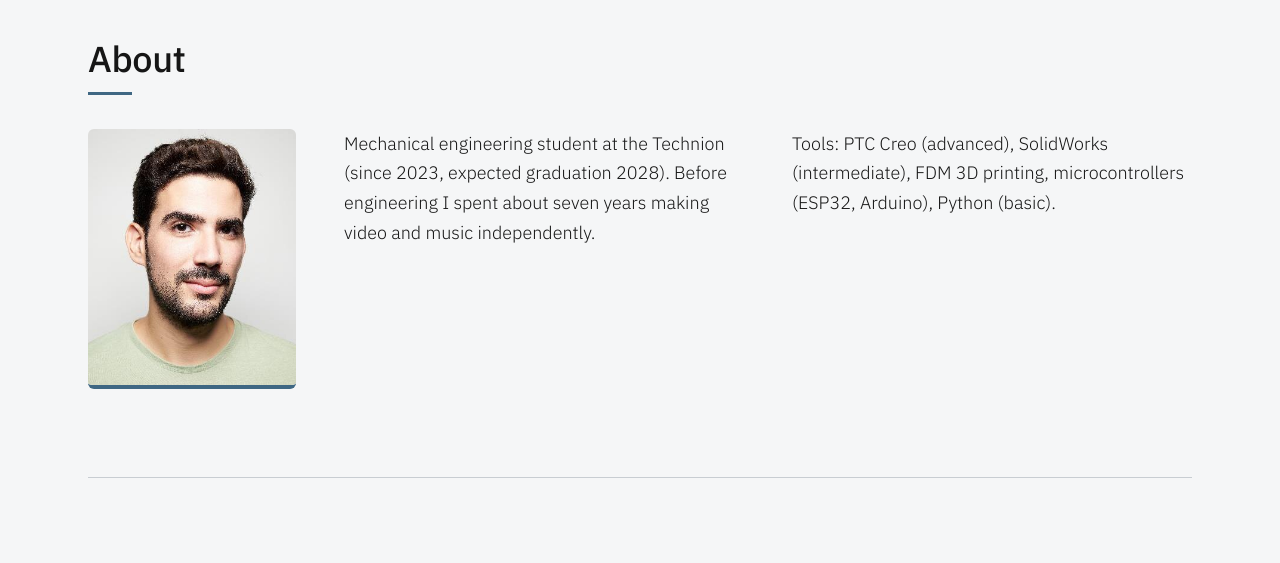
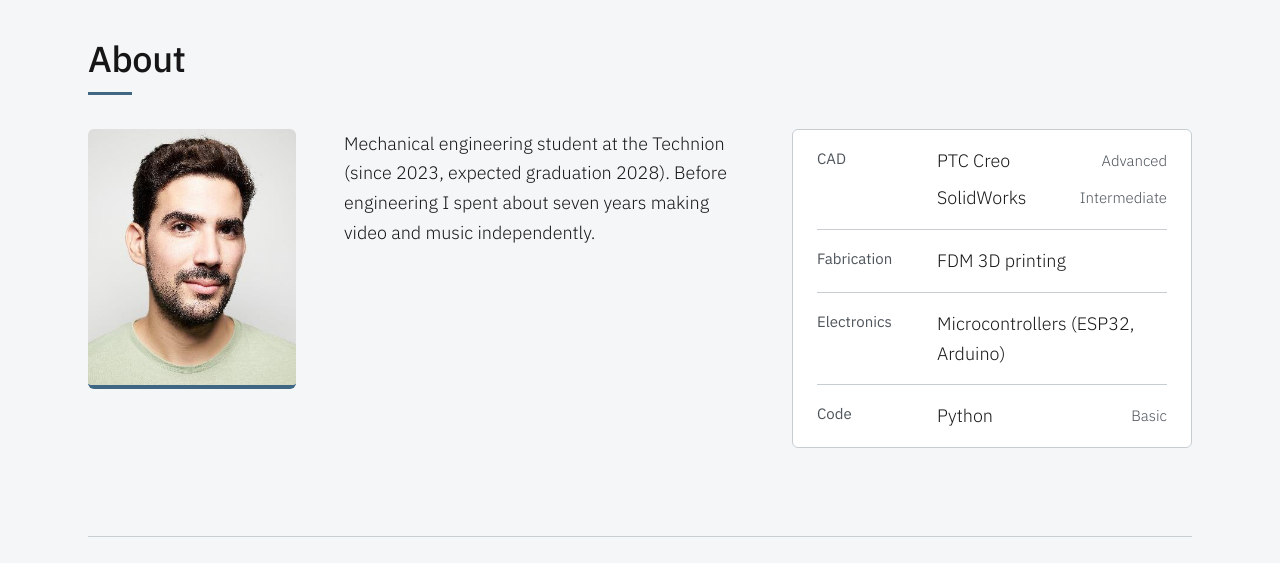
Before and after one commit to eranbuhbut/portfolio, a plain HTML site: page index.html in a window 1280 px wide. Shown: the part 3240-3803 px from the top of the page. Drawn offline with Linux system fonts and the light colour scheme.

Commit message:
Add files via upload

```diff
--- a/index.html
+++ b/index.html
@@ -1091,6 +1091,48 @@ header.stuck::before {
   .dsgfigs {
     grid-template-columns: 1fr;
   }
+}
+.skl {
+  background: var(--panel);
+  border: 1px solid var(--line);
+  border-radius: 6px;
+  padding: 0 24px;
+}
+.skl > div {
+  display: grid;
+  grid-template-columns: 104px 1fr;
+  gap: 16px;
+  padding: 16px 0;
+  border-top: 1px solid var(--line);
+}
+.skl > div:first-child {
+  border-top: 0;
+}
+.skl h3 {
+  margin: 0;
+  font-size: var(--t-small);
+  font-weight: 400;
+  color: var(--mut);
+  padding-top: 3px;
+}
+.skl ul {
+  list-style: none;
+  margin: 0;
+  padding: 0;
+}
+.skl li {
+  display: flex;
+  justify-content: space-between;
+  gap: 16px;
+}
+.skl li + li {
+  margin-top: 8px;
+}
+.skl em {
+  font-style: normal;
+  font-size: var(--t-small);
+  color: var(--mut);
+  padding-top: 3px;
 }
 </style>
 </head>
@@ -1410,7 +1452,33 @@ header.stuck::before {
         <div class="about">
           <div class="portrait"><img src="media/eran.jpg" alt="Eran Buhbut"></div>
           <p>Mechanical engineering student at the Technion (since 2023, expected graduation 2028). Before engineering I spent about seven years making video and music independently.</p>
-          <p>Tools: PTC Creo (advanced), SolidWorks (intermediate), FDM 3D printing, microcontrollers (ESP32, Arduino), Python (basic).</p>
+          <div class="skl">
+            <div>
+              <h3>CAD</h3>
+              <ul>
+                <li><span>PTC Creo</span><em>Advanced</em></li>
+                <li><span>SolidWorks</span><em>Intermediate</em></li>
+              </ul>
+            </div>
+            <div>
+              <h3>Fabrication</h3>
+              <ul>
+                <li><span>FDM 3D printing</span></li>
+              </ul>
+            </div>
+            <div>
+              <h3>Electronics</h3>
+              <ul>
+                <li><span>Microcontrollers (ESP32, Arduino)</span></li>
+              </ul>
+            </div>
+            <div>
+              <h3>Code</h3>
+              <ul>
+                <li><span>Python</span><em>Basic</em></li>
+              </ul>
+            </div>
+          </div>
         </div>
       </section>
 
```
